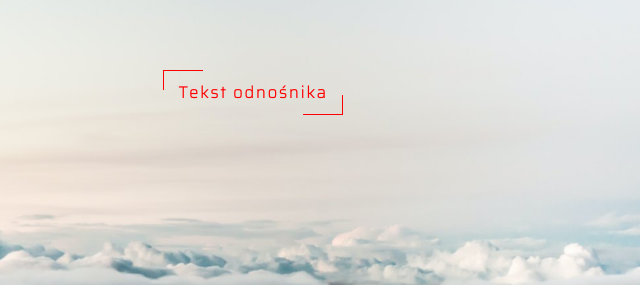
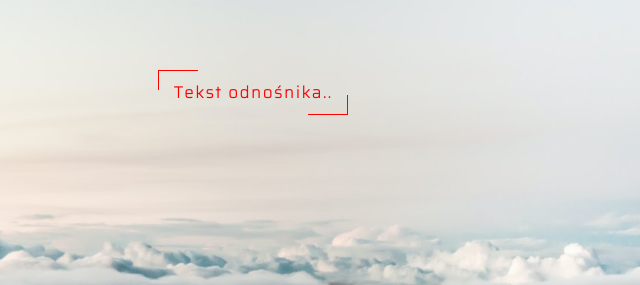
Before and after one commit to oxitox/oxi, a plain HTML site: page index.html in a window 1280 px wide. Shown: the part 376-661 px from the top of the page, 387-1027 px from the left. Drawn offline with Linux system fonts and the light colour scheme.

```diff
--- a/index.html
+++ b/index.html
@@ -19,7 +19,7 @@
 	</header>
 
 	<nav class="menu">
-	    <a class="link" href="/link-do-podstrona">Tekst odnośnika</a>
+	    <a class="link" href="/link-do-podstrona">Tekst odnośnika..</a>
 	</nav>
 
 	<footer class="footer">
```
